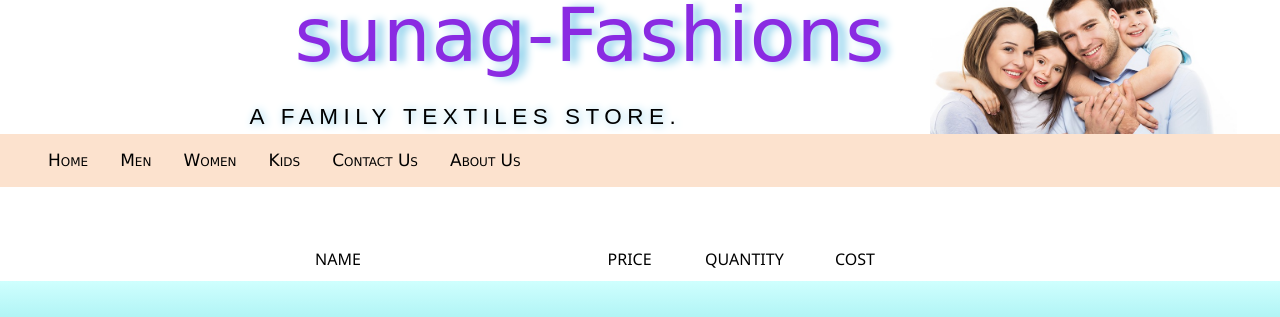
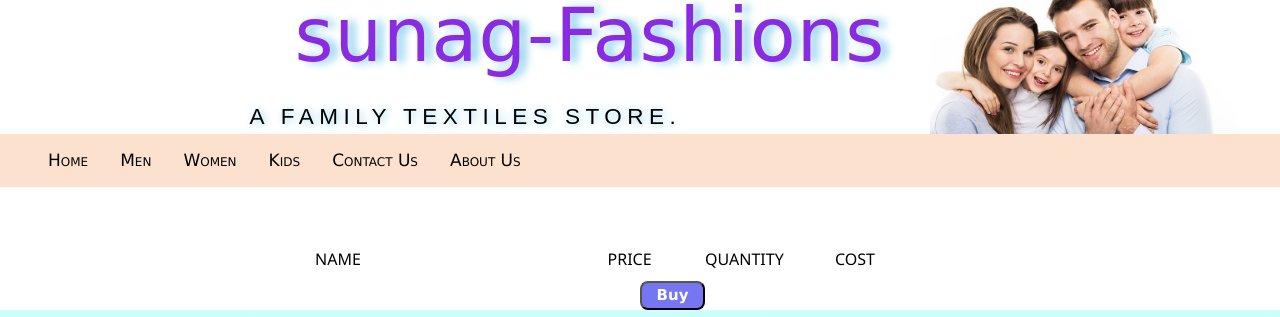
Before and after one commit to SunagP/FashionEcommerce, a plain HTML site: page cart.html in a window 1280 px wide. Shown: the part 89-406 px from the top of the page. Drawn offline with nearby package versions, Linux system fonts and the light colour scheme; a web font is replaced by a local one.

Commit message:
modified commit

```diff
--- a/cart.html
+++ b/cart.html
@@ -114,7 +114,9 @@
         <div class="products">
 
         </div>
+
       </div>
+     <span><a href="bill.html"> <button class="cartBuy">Buy</button></a></span>
 
 <footer>
             <div class="footer">
--- a/cart.js
+++ b/cart.js
@@ -258,7 +258,8 @@ function displayCart() {
       productContainer.innerHTML += `
             <div class="product">
                 <ion-icon name="close-circle"></ion-icon>
-                <img src="./img/${item.tag}.webp" width=35% height=55%>
+                <img src="./img/${item.tag}.webp" width=35% height=55% >
+
                 <span>${item.name}</span>
             </div>
             <div class="price">${item.price}</div>
--- a/style.css
+++ b/style.css
@@ -975,7 +975,18 @@ nav {
 .basketTotal {
   width: 10%;
 }
+.cartBuy{
+  color: white;
+  margin-left: 50% ;
+  background-color: rgb(118, 118, 243);
+  width: 65px;font-weight: bold;
+  border-radius: 8px;
+  cursor: pointer;
+}
+.cartBuy:hover{
+  background-color: blue;
 
+}
 /* @media (max-width: 811px){
   .news{
   width: 50px;
```
